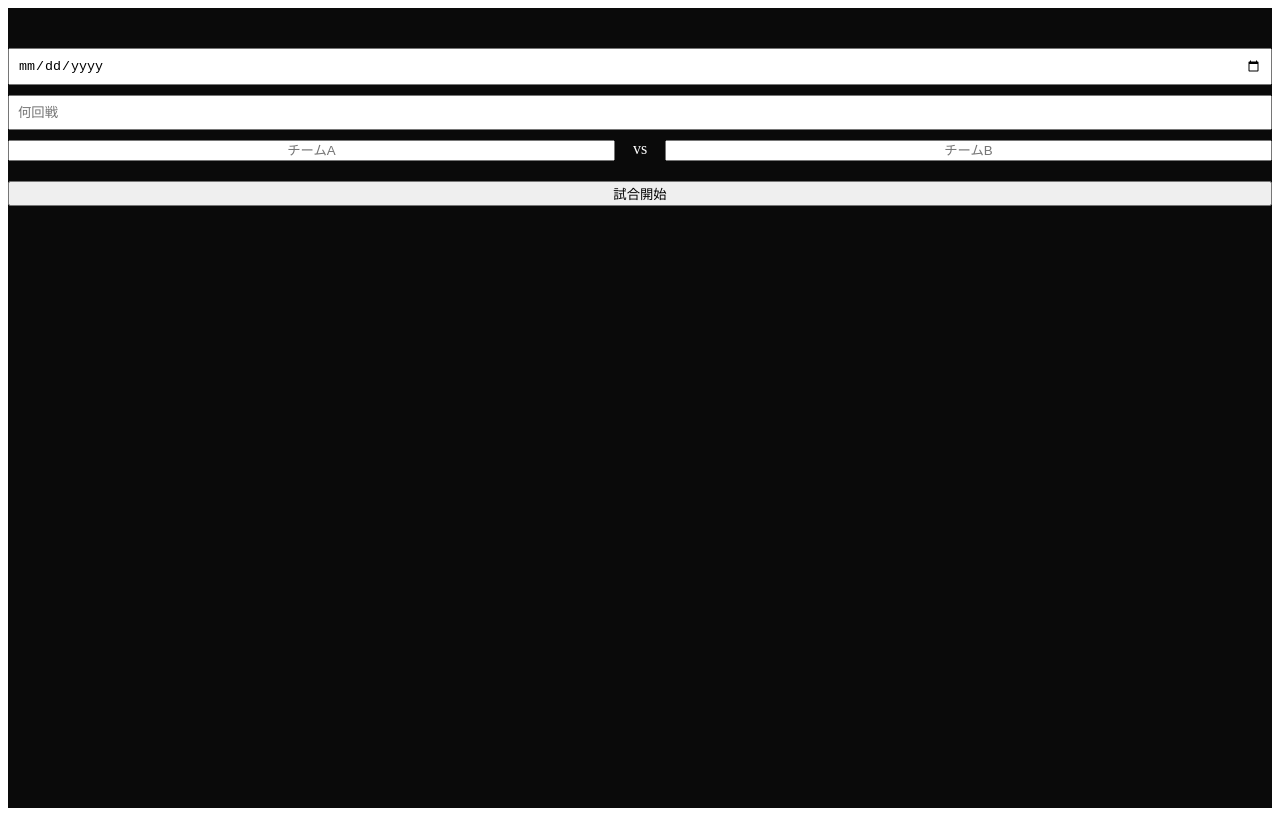
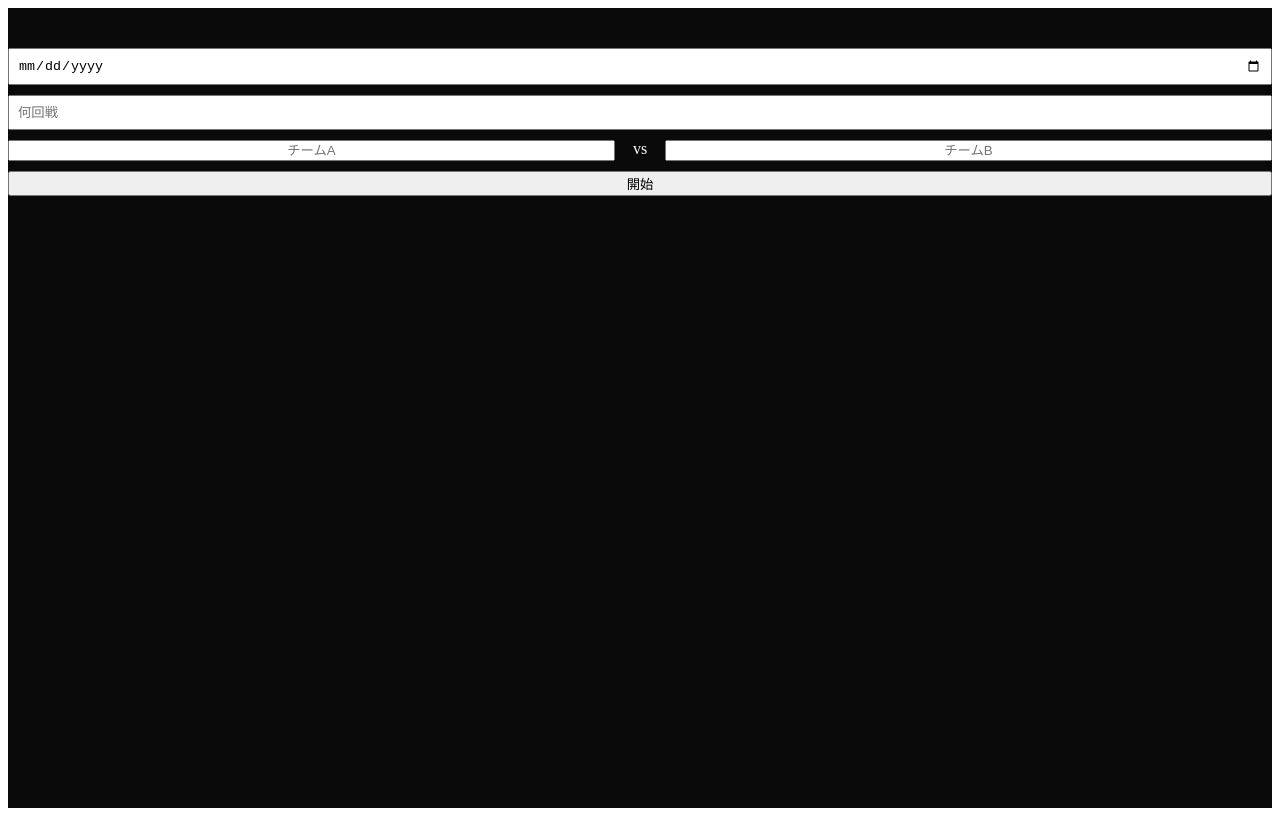
Before and after one commit to hakkinen9301/handball-score-new, a React (Create React App) app: page / in a window 1280 px wide. Built offline with nearby package versions, Linux system fonts and the light colour scheme.

Commit message:
Update App.js

```diff
--- a/src/App.js
+++ b/src/App.js
@@ -13,102 +13,37 @@ export default function App() {
   const [events, setEvents] = useState([]);
   const [mode, setMode] = useState(null);
 
-  const bottomRef = useRef(null);
+  const timelineRef = useRef(null);
   const captureRef = useRef(null);
 
   useEffect(() => {
-    bottomRef.current?.scrollIntoView({ behavior: "smooth" });
+    timelineRef.current?.scrollTo({
+      top: timelineRef.current.scrollHeight,
+      behavior: "smooth",
+    });
   }, [events]);
 
   const addEvent = (team, type, number) => {
-    if (!started) return;
-
     setEvents((prev) => {
-      const newEvents = [...prev, { team, type, number }];
-
-      let blue = 0;
-      let red = 0;
-
-      return newEvents.map((e) => {
+      const list = [...prev, { team, type, number }];
+      let b = 0,
+        r = 0;
+      return list.map((e) => {
         if (e.type === "goal") {
-          if (e.team === "blue") blue++;
-          if (e.team === "red") red++;
+          if (e.team === "blue") b++;
+          if (e.team === "red") r++;
         }
-        return { ...e, score: `${blue}-${red}` };
+        return { ...e, score: `${b}-${r}` };
       });
     });
   };
 
-  const addSection = (label) => {
+  const addSection = (label) =>
     setEvents((prev) => [...prev, { type: "section", label }]);
-  };
 
   const undo = () => setEvents((prev) => prev.slice(0, -1));
 
-  // 前半後半スコア
-  let firstHalf = { blue: 0, red: 0 };
-  let secondHalf = { blue: 0, red: 0 };
-  let current = "first";
-
-  events.forEach((e) => {
-    if (e.type === "section") {
-      if (e.label.includes("後半")) current = "second";
-      return;
-    }
-    if (e.type === "goal") {
-      if (current === "first") {
-        if (e.team === "blue") firstHalf.blue++;
-        if (e.team === "red") firstHalf.red++;
-      } else {
-        if (e.team === "blue") secondHalf.blue++;
-        if (e.team === "red") secondHalf.red++;
-      }
-    }
-  });
-
-  // ★合計スコア
-  const totalBlue = firstHalf.blue + secondHalf.blue;
-  const totalRed = firstHalf.red + secondHalf.red;
-
-  const save = async () => {
-    const element = captureRef.current;
-    if (!element) return;
-
-    const originalHeight = element.style.height;
-    const originalOverflow = element.style.overflow;
-
-    element.style.height = "auto";
-    element.style.overflow = "visible";
-
-    await new Promise((r) => setTimeout(r, 100));
-
-    const canvas = await html2canvas(element, {
-      backgroundColor: "#0a0a0a",
-      scale: 2,
-    });
-
-    element.style.height = originalHeight;
-    element.style.overflow = originalOverflow;
-
-    canvas.toBlob(async (blob) => {
-      const file = new File([blob], "score.png", { type: "image/png" });
-
-      if (navigator.share) {
-        try {
-          await navigator.share({
-            files: [file],
-            title: "試合スコア",
-          });
-        } catch (e) {}
-      } else {
-        const link = document.createElement("a");
-        link.href = canvas.toDataURL();
-        link.download = "score.png";
-        link.click();
-      }
-    });
-  };
-
+  // 得点集計
   const goalStats = events.reduce((acc, e) => {
     if (e.type === "goal") {
       const key = `${e.team}-${e.number}`;
@@ -116,8 +51,6 @@ export default function App() {
     }
     return acc;
   }, {});
-
-  const numbers = Array.from({ length: 15 }, (_, i) => i + 1);
 
   const blueList = Object.entries(goalStats)
     .filter(([k]) => k.startsWith("blue"))
@@ -131,6 +64,23 @@ export default function App() {
     .sort((a, b) => a.num - b.num)
     .slice(0, 8);
 
+  // 画像保存
+  const save = async () => {
+    const el = captureRef.current;
+
+    const canvas = await html2canvas(el, {
+      backgroundColor: "#0a0a0a",
+      scale: 2,
+    });
+
+    const link = document.createElement("a");
+    link.download = "score.png";
+    link.href = canvas.toDataURL();
+    link.click();
+  };
+
+  const numbers = Array.from({ length: 15 }, (_, i) => i + 1);
+
   return (
     <div style={styles.container}>
       {!started && (
@@ -142,35 +92,26 @@ export default function App() {
             <div style={styles.vs}>vs</div>
             <input placeholder="チームB" style={styles.teamInput} onChange={(e) => setInfo({ ...info, away: e.target.value })}/>
           </div>
-          <button style={styles.startBtn} onClick={() => setStarted(true)}>試合開始</button>
+          <button onClick={() => setStarted(true)}>開始</button>
         </div>
       )}
 
       {started && (
         <>
-          {/* ★ここ全体を画像化 */}
-          <div ref={captureRef}>
-            <div style={styles.header}>
-              <div>{info.date}</div>
-              <div>{info.round}</div>
-              <div style={styles.title}>{info.home} vs {info.away}</div>
+          {/* ★固定ヘッダー */}
+          <div style={styles.header}>
+            <div>{info.date}　{info.round}</div>
+            <div style={styles.title}>{info.home} vs {info.away}</div>
+          </div>
 
-              <div style={styles.total}>合計 {totalBlue}-{totalRed}</div>
-              <div>前半 {firstHalf.blue}-{firstHalf.red}</div>
-              <div>後半 {secondHalf.blue}-{secondHalf.red}</div>
-            </div>
-
-            <div style={styles.timeline}>
+          {/* ★画像対象 */}
+          <div ref={captureRef} style={styles.captureArea}>
+            {/* スコア履歴 */}
+            <div ref={timelineRef} style={styles.timeline}>
               {events.map((e, i) => {
                 if (e.type === "section") {
-                  return <div key={i} style={styles.section}>ーー {e.label} ーー</div>;
+                  return <div key={i} style={styles.section}>{e.label}</div>;
                 }
-
-                let outLeft = "";
-                let left = "";
-                let center = "";
-                let right = "";
-                let outRight = "";
 
                 const mark =
                   e.type === "goal"
@@ -183,75 +124,93 @@ export default function App() {
                     ? "⛔"
                     : "↩";
 
-                if (e.type === "goal" || e.type === "miss") {
-                  center = e.score;
-                  if (e.team === "blue") left = `#${e.number} ${mark}`;
-                  else right = `${mark} #${e.number}`;
-                }
+                return (
+                  <div key={i} style={styles.row}>
+                    <div style={styles.col1}>
+                      {e.team === "blue" &&
+                        (e.type === "out" || e.type === "in") &&
+                        `#${e.number} ${mark}`}
+                    </div>
 
-                if (e.type === "out" || e.type === "in") {
-                  if (e.team === "blue") outLeft = `#${e.number} ${mark}`;
-                  else outRight = `${mark} #${e.number}`;
-                }
+                    <div style={styles.col2}>
+                      {e.team === "blue" &&
+                        (e.type === "goal" || e.type === "miss") &&
+                        `#${e.number} ${mark}`}
+                    </div>
 
-                return (
-                  <div key={i} style={styles.rowLine}>
-                    <div style={styles.colOutLeft}>{outLeft}</div>
-                    <div style={styles.colLeft}>{left}</div>
-                    <div style={styles.colCenter}>{center}</div>
-                    <div style={styles.colRight}>{right}</div>
-                    <div style={styles.colOutRight}>{outRight}</div>
+                    <div style={styles.col3}>
+                      {e.type === "goal" || e.type === "miss"
+                        ? e.score
+                        : ""}
+                    </div>
+
+                    <div style={styles.col4}>
+                      {e.team === "red" &&
+                        (e.type === "goal" || e.type === "miss") &&
+                        `${mark} #${e.number}`}
+                    </div>
+
+                    <div style={styles.col5}>
+                      {e.team === "red" &&
+                        (e.type === "out" || e.type === "in") &&
+                        `${mark} #${e.number}`}
+                    </div>
                   </div>
                 );
               })}
-              <div ref={bottomRef} />
+            </div>
+
+            {/* ★背番号得点（画像にも含む） */}
+            <div style={styles.stats}>
+              <div>
+                {blueList.map((p, i) => (
+                  <div key={i}>#{p.num} 🔵 {p.count}</div>
+                ))}
+              </div>
+              <div>
+                {redList.map((p, i) => (
+                  <div key={i}>#{p.num} 🔴 {p.count}</div>
+                ))}
+              </div>
             </div>
           </div>
 
-          <div style={styles.stats}>
-            <div style={styles.statGrid}>
-              {blueList.map((p, i) => <div key={i}>#{p.num} 🔵 {p.count}</div>)}
-            </div>
-            <div style={styles.statGrid}>
-              {redList.map((p, i) => <div key={i}>#{p.num} 🔴 {p.count}</div>)}
-            </div>
-          </div>
-
-          <div style={styles.sectionBtns}>
-            <button onClick={() => addSection("前半開始")}>前半</button>
-            <button onClick={() => addSection("後半開始")}>後半</button>
-          </div>
-
-          <div style={styles.control}>
-            <div style={styles.row}>
-              <button style={styles.blue} onClick={() => setMode("blue-goal")}>青G</button>
-              <button style={styles.blueSub} onClick={() => setMode("blue-miss")}>青M</button>
-              <button style={styles.blueSub} onClick={() => setMode("blue-out")}>青OUT</button>
-              <button style={styles.blueSub} onClick={() => setMode("blue-in")}>青IN</button>
-
-              <button style={styles.red} onClick={() => setMode("red-goal")}>赤G</button>
-              <button style={styles.redSub} onClick={() => setMode("red-miss")}>赤M</button>
-              <button style={styles.redSub} onClick={() => setMode("red-out")}>赤OUT</button>
-              <button style={styles.redSub} onClick={() => setMode("red-in")}>赤IN</button>
+          {/* ★下部固定 */}
+          <div style={styles.bottom}>
+            <div style={styles.btnRow}>
+              <div>
+                <button onClick={() => setMode("blue-goal")}>青G</button>
+                <button onClick={() => setMode("blue-miss")}>青M</button>
+                <button onClick={() => setMode("blue-out")}>青OUT</button>
+                <button onClick={() => setMode("blue-in")}>青IN</button>
+              </div>
+              <div>
+                <button onClick={() => setMode("red-goal")}>赤G</button>
+                <button onClick={() => setMode("red-miss")}>赤M</button>
+                <button onClick={() => setMode("red-out")}>赤OUT</button>
+                <button onClick={() => setMode("red-in")}>赤IN</button>
+              </div>
             </div>
 
             <div style={styles.grid}>
               {numbers.map((n) => (
-                <button key={n} style={styles.num}
+                <button
+                  key={n}
                   onClick={() => {
                     if (!mode) return;
                     const [team, type] = mode.split("-");
                     addEvent(team, type, n);
-                  }}>
+                  }}
+                >
                   {n}
                 </button>
               ))}
             </div>
-          </div>
 
-          <div style={styles.bottomActions}>
-            <button onClick={undo}>↩ 戻る</button>
-            <button onClick={save}>📤 共有</button>
+            <div style={styles.actions}>
+              <button onClick={undo}>戻る</button>
+              <button onClick={save}>保存</button>
+            </div>
           </div>
         </>
       )}
@@ -260,50 +219,92 @@ export default function App() {
 }
 
 const styles = {
-  container: { background: "#0a0a0a", color: "#fff", height: "100vh", display: "flex", flexDirection: "column" },
-  header: { textAlign: "center", padding: 10, borderBottom: "1px solid #333" },
-  title: { fontSize: 20, fontWeight: "bold" },
-  total: { fontSize: 22, fontWeight: "bold" },
+  container: {
+    background: "#0a0a0a",
+    color: "#fff",
+    height: "100vh",
+    display: "flex",
+    flexDirection: "column",
+  },
 
-  timeline: { padding: 10 },
+  header: {
+    position: "sticky",
+    top: 0,
+    background: "#000",
+    textAlign: "center",
+    padding: 10,
+    zIndex: 10,
+  },
 
-  rowLine: {
+  title: { fontSize: 18, fontWeight: "bold" },
+
+  captureArea: {
+    paddingTop: 10,
+    paddingBottom: 20,
+  },
+
+  timeline: {
+    flex: 1,
+    overflowY: "auto",
+    height: "45vh",
+    background: "#0a0a0a",
+  },
+
+  row: {
     display: "grid",
     gridTemplateColumns: "60px 120px 80px 120px 60px",
     alignItems: "center",
-    marginBottom: 4,
   },
 
-  colOutLeft: { textAlign: "right", color: "#60a5fa" },
-  colLeft: { textAlign: "right", color: "#60a5fa" },
-  colCenter: { textAlign: "center", fontWeight: "bold", fontSize: 18, fontVariantNumeric: "tabular-nums" },
-  colRight: { textAlign: "left", color: "#f87171" },
-  colOutRight: { textAlign: "left", color: "#f87171" },
+  col1: { textAlign: "right", color: "#60a5fa" },
+  col2: { textAlign: "right", color: "#60a5fa" },
+  col3: { textAlign: "center", fontWeight: "bold" },
+  col4: { textAlign: "left", color: "#f87171" },
+  col5: { textAlign: "left", color: "#f87171" },
 
-  section: { textAlign: "center", margin: "8px 0", fontWeight: "bold" },
+  stats: {
+    display: "grid",
+    gridTemplateColumns: "1fr 1fr",
+    padding: 10,
+  },
 
-  stats: { display: "grid", gridTemplateColumns: "1fr 1fr", padding: 6 },
-  statGrid: { display: "grid", gridTemplateColumns: "1fr 1fr", gap: 2, fontSize: 12 },
+  bottom: {
+    position: "sticky",
+    bottom: 0,
+    background: "#000",
+    padding: 10,
+  },
 
-  sectionBtns: { display: "flex", justifyContent: "center", gap: 10 },
+  btnRow: {
+    display: "flex",
+    justifyContent: "space-between",
+  },
 
-  control: { background: "#111", padding: 8 },
-  row: { display: "grid", gridTemplateColumns: "repeat(4,1fr)", gap: 5 },
-  grid: { display: "grid", gridTemplateColumns: "repeat(5,1fr)", gap: 5 },
+  grid: {
+    display: "grid",
+    gridTemplateColumns: "repeat(5,1fr)",
+  },
 
-  num: { padding: 12, fontSize: 16, background: "#222", color: "#fff" },
+  actions: {
+    display: "flex",
+    justifyContent: "space-around",
+    marginTop: 10,
+  },
 
-  blue: { background: "#2563eb", padding: 12, color: "#fff" },
-  blueSub: { background: "#3b82f6", padding: 12, color: "#fff" },
-  red: { background: "#dc2626", padding: 12, color: "#fff" },
-  redSub: { background: "#ef4444", padding: 12, color: "#fff" },
+  infoBox: {
+    marginTop: 40,
+    display: "flex",
+    flexDirection: "column",
+    gap: 10,
+  },
 
-  bottomActions: { display: "flex", justifyContent: "space-around", padding: 10 },
+  input: { padding: 8 },
 
-  infoBox: { marginTop: 40, display: "flex", flexDirection: "column", gap: 10 },
-  input: { padding: 8 },
-  teamRow: { display: "grid", gridTemplateColumns: "1fr 50px 1fr" },
+  teamRow: {
+    display: "grid",
+    gridTemplateColumns: "1fr 50px 1fr",
+  },
+
   teamInput: { textAlign: "center" },
   vs: { textAlign: "center" },
-  startBtn: { marginTop: 10 },
 };
```
